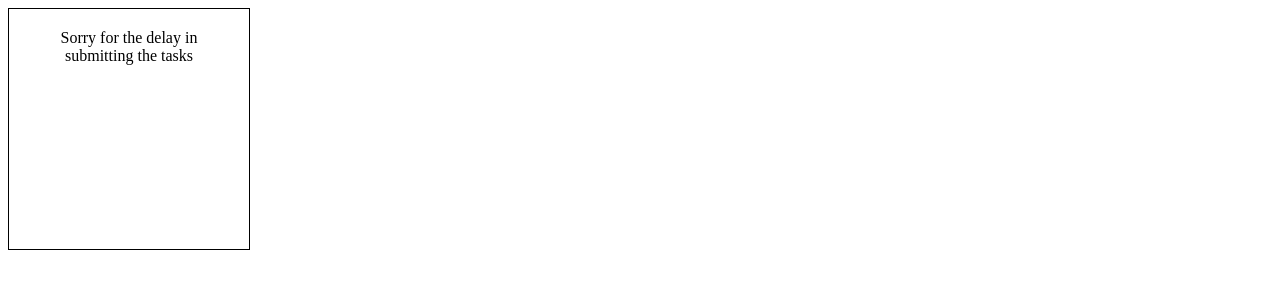
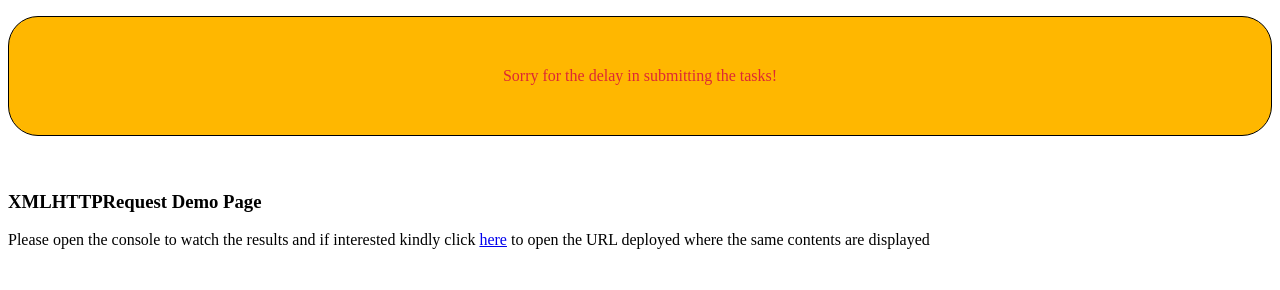
Before and after one commit to Naveen-Raj-Sivasamy/Zen-Class-Daily-Activties---Day-03, a plain HTML site: page index.html in a window 1280 px wide. Drawn offline with Linux system fonts and the light colour scheme; no server answers.

Commit message:
html added

```diff
--- a/index.html
+++ b/index.html
@@ -5,22 +5,28 @@
     <meta name="viewport" content="width=device-width, initial-scale=1.0">
     <title>Zen-Class-Daily-Activties---Day-03</title>
 </head>
-<body>
-    <title>Apology</title>
+<body1>
+    <title>Apology</title><p></p>
     <style>
         .square-box {
-            width: 200px; /* Adjust the width and height to create a square */
-            height: 200px;
-            border: 1px solid #000; /* Add a border for the square effect */
+            height: auto;
+            width: auto;
+            color: rgb(221, 40, 52);
+            background-color: #ffb700;
+            border: 1px solid #000;
             text-align: center;
-            padding: 20px;
+            padding: 3.125rem 4.25rem; border-radius: 1.875rem;
+            box-sizing: content-box;
+
         }
     </style>
-    <div class="square-box">
-        Sorry for the delay in submitting the tasks
-    </div>
+    <div class="square-box">Sorry for the delay in submitting the tasks!</div>
     <br>
     <br>
     <script src="./script.js"></script>
-</body>
+</body1>
+<body2>
+    <h3>XMLHTTPRequest Demo Page</h3>
+    <p>Please open the console to watch the results and if interested kindly click <a href="https://day-04-ng82bmqg3-naveen-raj-sivasamys-projects.vercel.app" target="_blank">here</a> to open the URL deployed where the same contents are displayed</p>
+</body2>
 </html>
```
